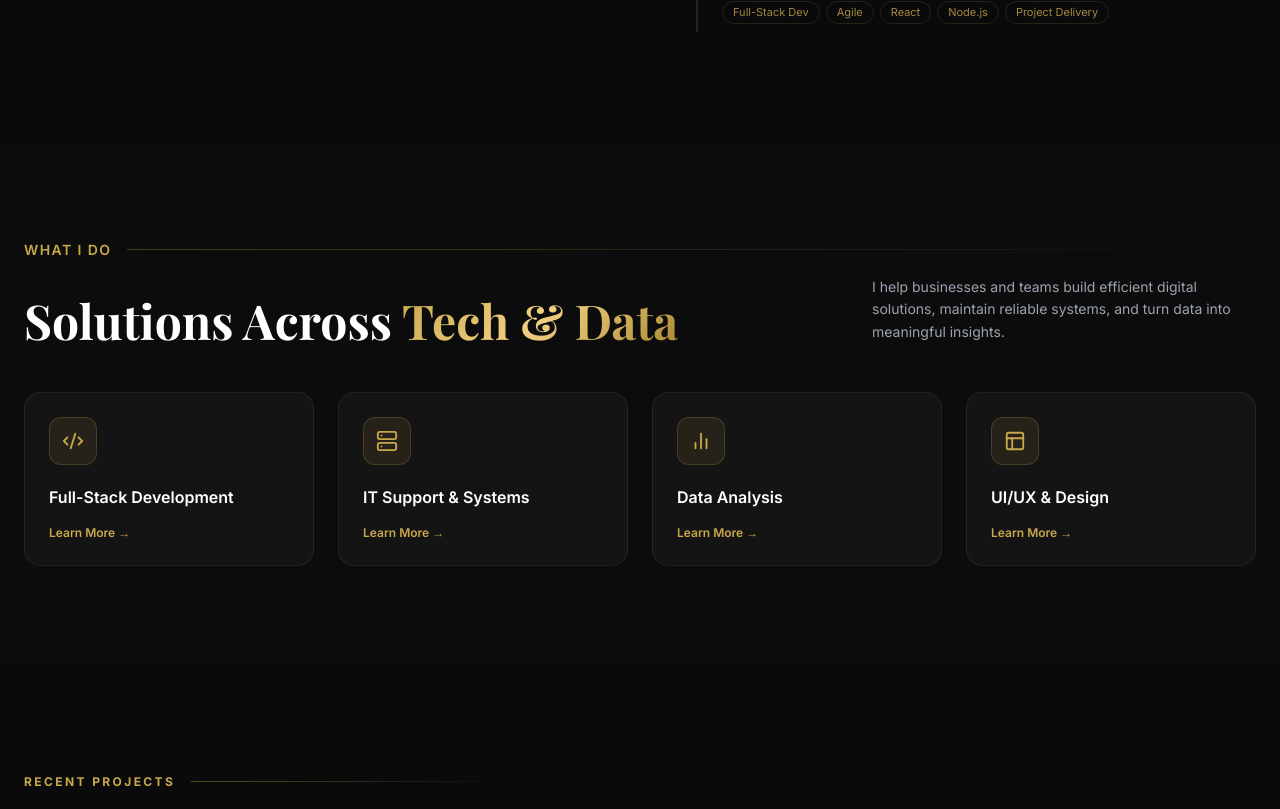
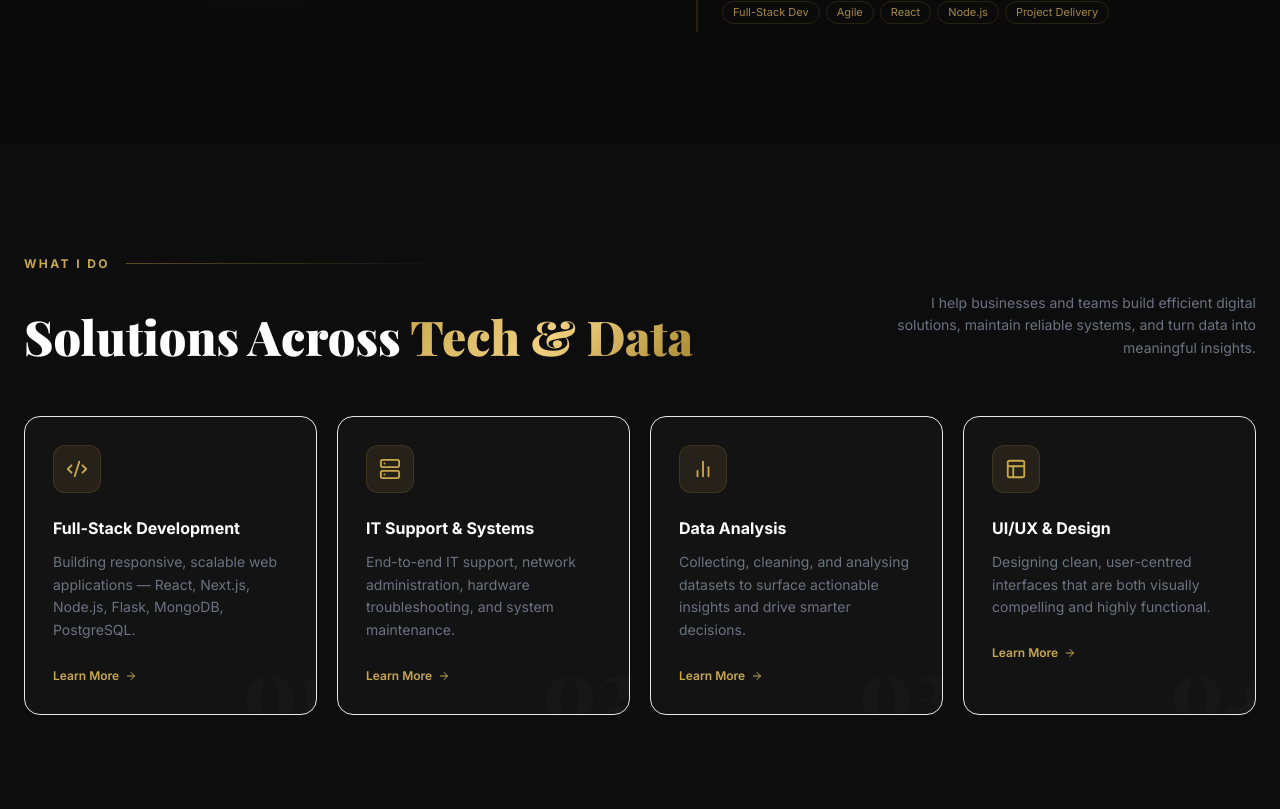
Before and after one commit to Eminence-Pyro/divine-portfolio, a Next.js app: page / in a window 1280 px wide. Shown: the part 2231-3040 px from the top of the page. Built offline with nearby package versions, Linux system fonts and the light colour scheme; a web font is replaced by a local one.

Commit message:
feat: Services section — 4 cards with icon, gradient bg, number watermark

```diff
--- a/src/components/sections/Services.tsx
+++ b/src/components/sections/Services.tsx
@@ -1,47 +1,55 @@
 "use client";
-import { Code2, Server, BarChart2, Layout } from "lucide-react";
+import { Code2, Server, BarChart2, Layout, ArrowRight } from "lucide-react";
 import { SERVICES } from "@/lib/data";
 
 const ICON_MAP: Record<string, React.ElementType> = {
-  "code-2": Code2,
-  server: Server,
-  "bar-chart-2": BarChart2,
-  layout: Layout,
+  "code-2":     Code2,
+  "server":     Server,
+  "bar-chart-2":BarChart2,
+  "layout":     Layout,
 };
 
 export default function Services() {
   return (
-    <section id="skills" className="py-24 bg-dark-100/50">
+    <section id="skills" className="py-28 bg-dark-100/60">
       <div className="max-w-7xl mx-auto px-6">
-        <div className="flex items-center gap-4 mb-4">
-          <span className="text-gold text-sm font-semibold tracking-widest uppercase">What I Do</span>
-          <div className="h-px flex-1 bg-gradient-to-r from-gold/30 to-transparent" />
+
+        <div className="flex items-center gap-4 mb-5">
+          <span className="text-gold text-xs font-bold tracking-[0.2em] uppercase">What I Do</span>
+          <div className="h-px flex-1 max-w-xs bg-gradient-to-r from-gold/40 to-transparent" />
         </div>
-        <div className="flex flex-col md:flex-row md:items-end justify-between mb-12 gap-4">
-          <h2 className="font-serif font-bold text-4xl md:text-5xl text-white">
+
+        <div className="flex flex-col md:flex-row md:items-end justify-between mb-14 gap-6">
+          <h2 className="font-serif font-black text-4xl md:text-5xl text-white leading-tight">
             Solutions Across <span className="gold-text">Tech & Data</span>
           </h2>
-          <p className="text-gray-400 max-w-sm text-sm leading-relaxed">
+          <p className="text-gray-500 max-w-sm text-sm leading-relaxed md:text-right">
             I help businesses and teams build efficient digital solutions, maintain reliable systems, and turn data into meaningful insights.
           </p>
         </div>
 
-        <div className="grid grid-cols-1 sm:grid-cols-2 lg:grid-cols-4 gap-6">
+        <div className="grid grid-cols-1 sm:grid-cols-2 lg:grid-cols-4 gap-5">
           {SERVICES.map((svc, i) => {
             const Icon = ICON_MAP[svc.icon] ?? Code2;
             return (
-              <div
-                key={i}
-                className="group bg-dark-200 border border-gold/10 rounded-2xl p-6 hover:border-gold/40 hover:bg-dark-300 transition-all duration-300 cursor-default"
-              >
-                <div className="w-12 h-12 rounded-xl bg-gold/10 border border-gold/20 flex items-center justify-center mb-5 group-hover:bg-gold/20 transition-colors">
+              <div key={i}
+                className={`group relative bg-gradient-to-br ${svc.color} bg-dark-300/50 border border-gold/08 rounded-2xl p-7 hover:border-gold/30 transition-all duration-300 overflow-hidden cursor-default`}>
+                {/* Background number watermark */}
+                <span className="absolute -bottom-3 -right-3 font-serif font-black text-[5rem] text-white/[0.02] select-none leading-none">
+                  {String(i+1).padStart(2,"0")}
+                </span>
+
+                {/* Icon */}
+                <div className="w-12 h-12 rounded-xl bg-gold/10 border border-gold/15 flex items-center justify-center mb-6 group-hover:bg-gold/20 group-hover:border-gold/30 transition-all">
                   <Icon size={22} className="text-gold" />
                 </div>
-                <h3 className="text-white font-semibold text-base mb-3">{svc.title}</h3>
-                <p className="text-gray-500 text-sm leading-relaxed mb-4">{svc.description}</p>
-                <button className="text-gold text-xs font-semibold flex items-center gap-1 hover:gap-2 transition-all">
-                  Learn More →
-                </button>
+
+                <h3 className="text-white font-bold text-base mb-3 leading-snug">{svc.title}</h3>
+                <p className="text-gray-500 text-sm leading-relaxed mb-5">{svc.desc}</p>
+
+                <span className="inline-flex items-center gap-1.5 text-gold text-xs font-semibold group-hover:gap-2.5 transition-all">
+                  Learn More <ArrowRight size={12} />
+                </span>
               </div>
             );
           })}
```
